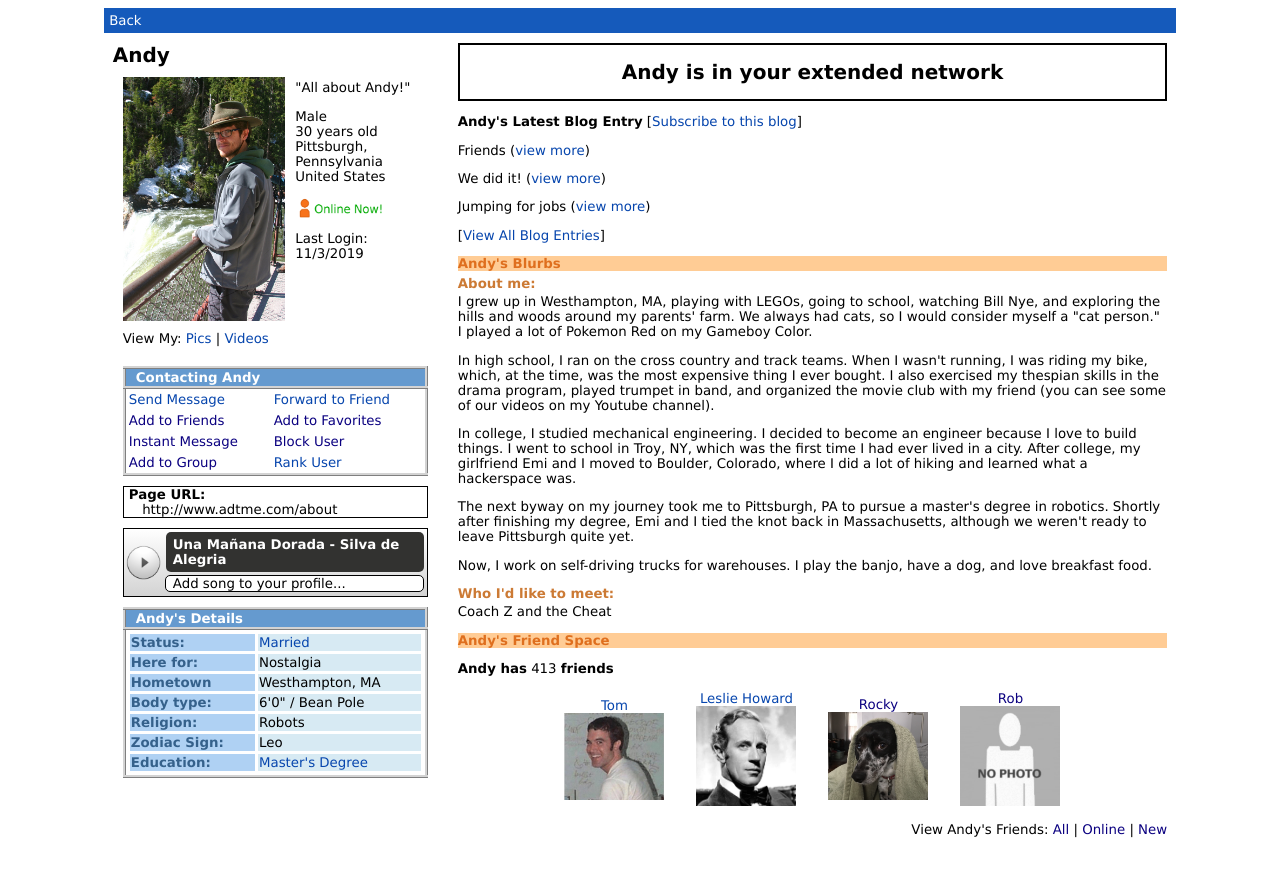
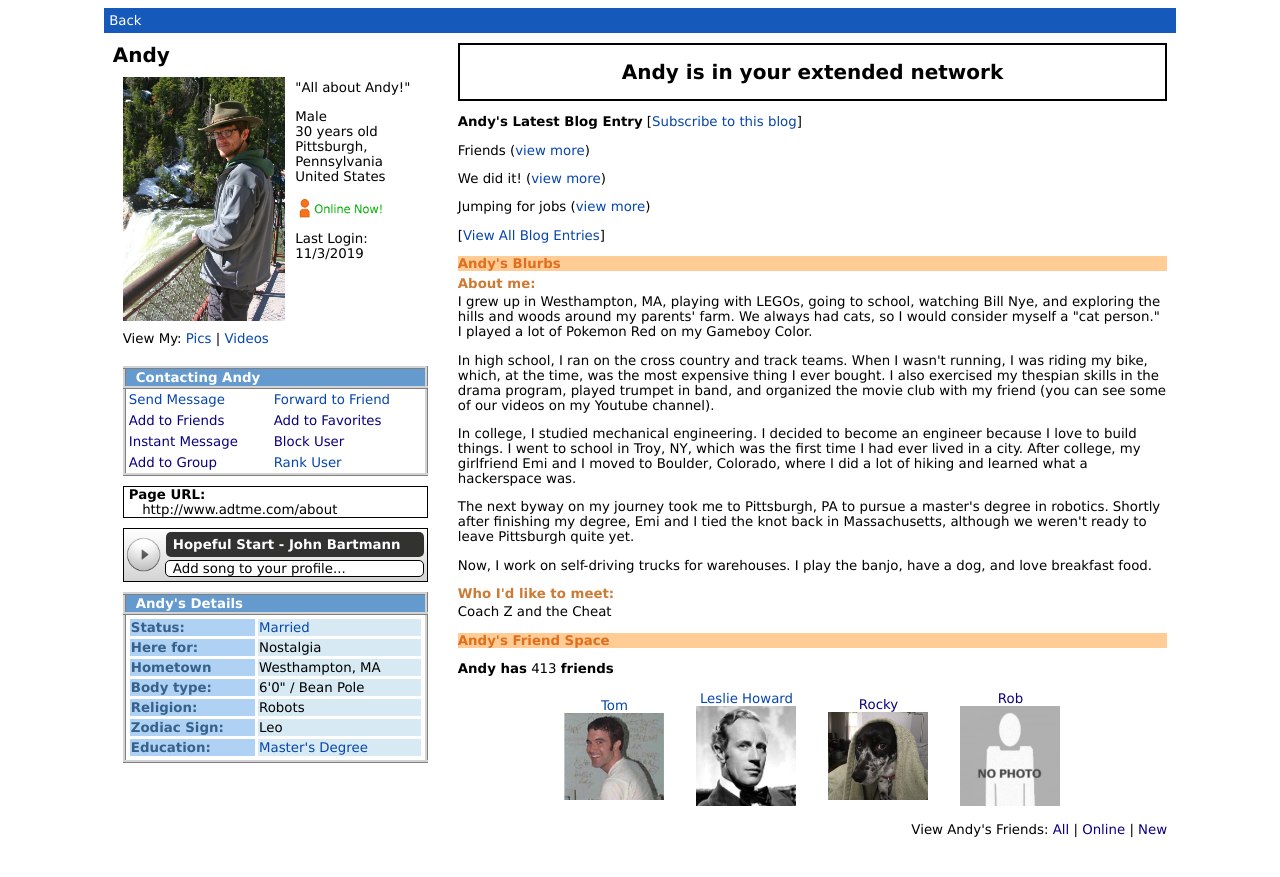
Before and after one commit to Angineer/Angineer.github.io, a Jekyll site: the page built from about2.html, in a window 1280 px wide. Shown: the top 877 px of the page. Built offline with Jekyll 4.4.1, drawn with Linux system fonts in a browser that asks for light colours.

Commit message:
Update song

```diff
--- a/about2.html
+++ b/about2.html
@@ -54,15 +54,15 @@ layout: none
                 </div>
                 <div class="musicbox">
                     <audio id="myaudio">
-                        <source src="resources/Silva de Alegria - Una Mañana Dorada.mp3" type="audio/mpeg">
+                        <source src="resources/John Bartmann - Hopeful Start.mp3" type="audio/mpeg">
                     </audio>
                     <div class="playbutton">
                         <img onclick="testPlay()" id="playbutton" src="pictures/play.png" style="width:35px">
                     </div>
                     <div class="trackinfo">
-                        <p class="trackname">Una Mañana Dorada - Silva de Alegria</p>
+                        <p class="trackname">Hopeful Start - John Bartmann</p>
                         <div class="musiclinks">
-                            <a href="https://freemusicarchive.org/music/Silva_de_Alegria/Primavera_en_la_Guerra_del_Sonido" style="color:#000000">Add song to your profile...</a>
+                            <a href="https://freemusicarchive.org/music/John_Bartmann/Royalty-Free_Soundtrack_Music_Album_Two" style="color:#000000">Add song to your profile...</a>
                         </div>
                     </div>
                 </div>
```
Also changed, not shown: 1 other file.
